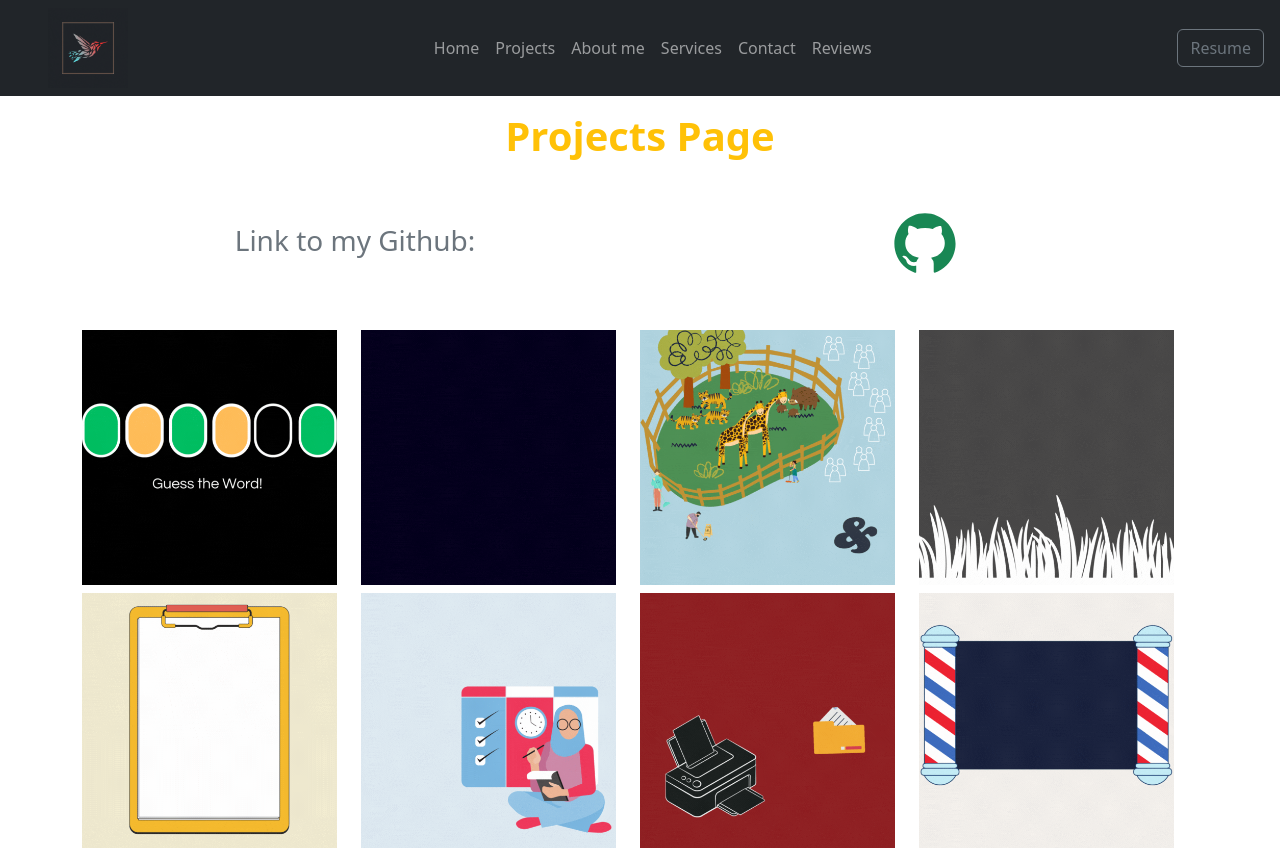
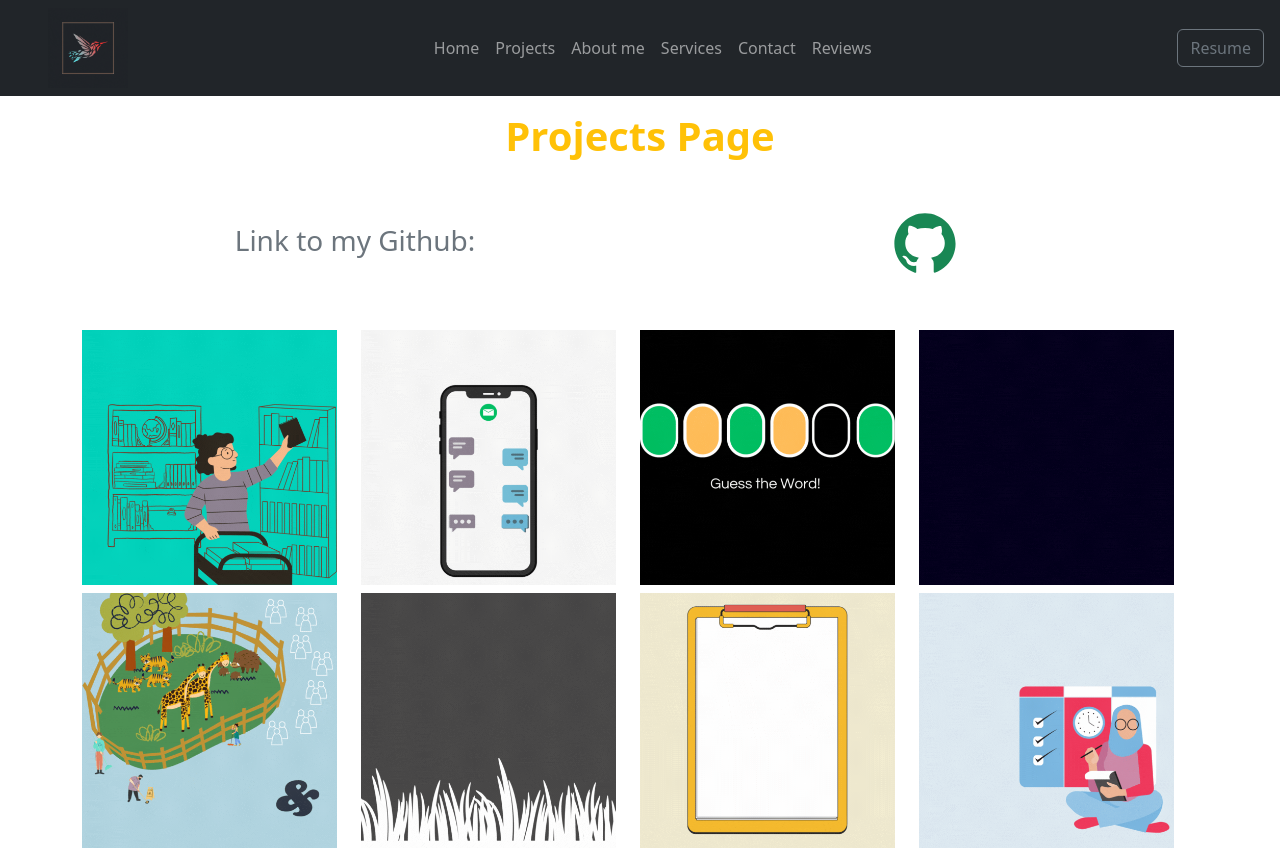
Before and after one commit to edm1001/web-dev-port, a React (Create React App) app: page /portfolio in a window 1280 px wide. Shown: the top 850 px of the page. Built offline with nearby package versions, Linux system fonts and the light colour scheme.

Commit message:
add to featuredProjects

```diff
--- a/src/Components/Projects/FeaturedProjects.js
+++ b/src/Components/Projects/FeaturedProjects.js
@@ -13,6 +13,8 @@ import PortGenerator from '../../Assets/port/portfolio=generator.gif';
 import SalonSite from '../../Assets/port/salon-site.gif';
 import Taskmaster from '../../Assets/port/task-master-pro.gif';
 import Zookeepers from '../../Assets/port/zoo-inventory.gif';
+import Bookshop from '../../Assets/port/book-shop.gif';
+import Chatapp from '../../Assets/port/chat-app.gif';
 
 import {motion} from 'framer-motion';
 
@@ -21,6 +23,21 @@ import { FiExternalLink } from "react-icons/fi";
 
 
 const projectData = [
+  {
+    image: Bookshop,
+    title: "Book Shop",
+    description: "The frontend bookshop app allows users to seamlessly create, delete, and update their book inventory, providing a user-friendly interface for managing their collection effortlessly.",
+    githubLink: "https://github.com/edm1001/book-app",
+    liveLink: " https://edm1001.github.io/book-app/"
+  },
+  {
+    image: Chatapp,
+    title: "Chat App",
+    description: "The chat app enables users to engage in real-time conversations with multiple users while conveniently monitoring their online/offline status. Additionally, it offers seamless authentication through sign-in or registration, ensuring a personalized and secure user experience.",
+    githubLink: "https://github.com/edm1001/mern-chat-app",
+    liveLink: "https://edm1001.github.io/mern-chat-app/",
+  },
+
   {
     image: Wordle,
     title: "Wordle Game",
--- a/src/Components/Projects/Projects.js
+++ b/src/Components/Projects/Projects.js
@@ -71,7 +71,7 @@ const Projects = () => {
         },
         hovering: {
           rotate: 225,
-          scale:1.1,
+          scale:1.2,
           transition: {
             duration: 2,
           },
--- a/src/Components/Services/Services.js
+++ b/src/Components/Services/Services.js
@@ -68,6 +68,7 @@ const ExpandableText = ({ children, descriptionLength }) => {
 
 const Services = () => {
     const [currentSlide, setCurrentSlide] = useState(0)
+
 
     useEffect(() => {
         const interval = setInterval(() => {
```
Also changed, not shown: src/Assets/port/book-shop.gif (added), src/Assets/port/chat-app.gif (added).
